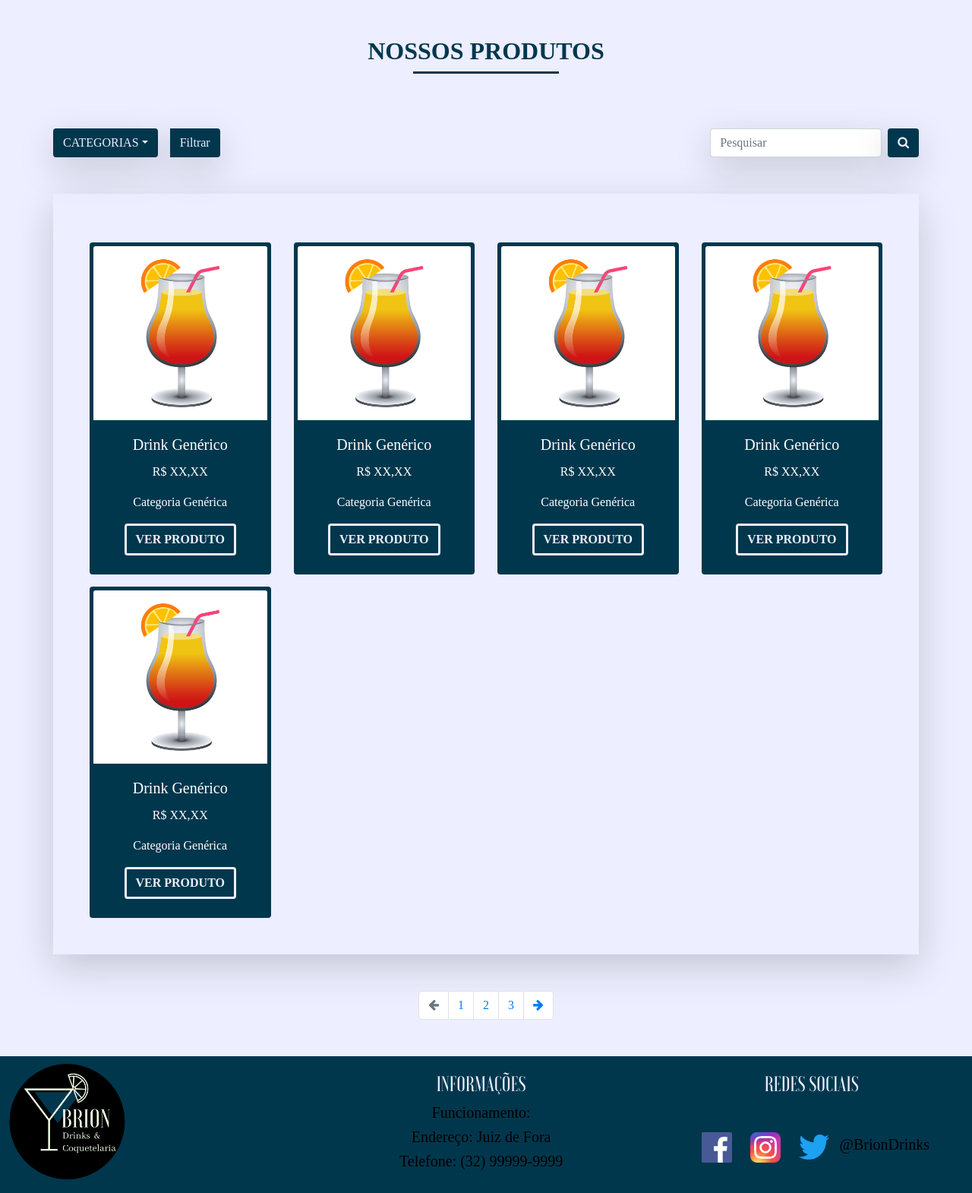
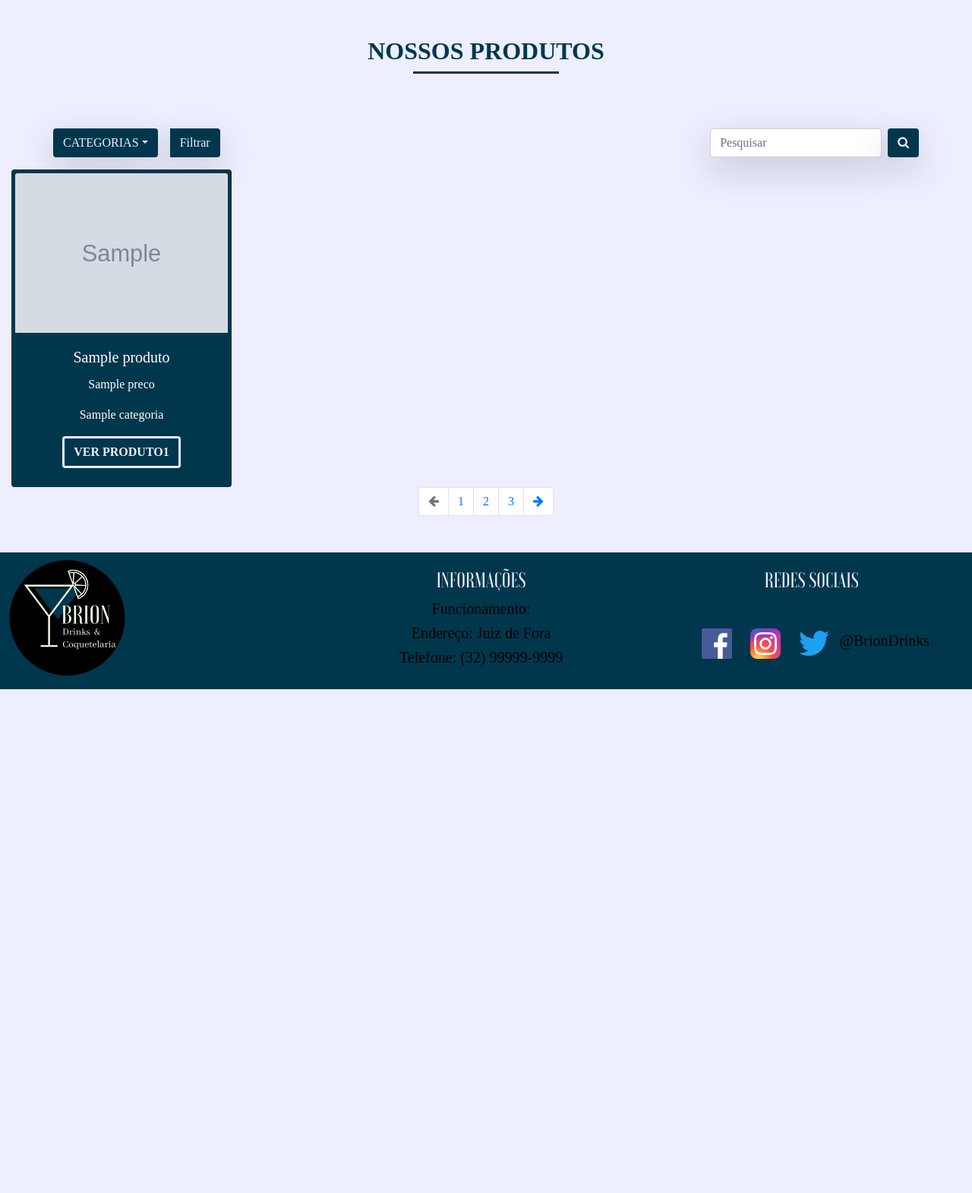
Before and after one commit to Pedro-Brion/Trainee2021.1, a PHP site: template briondrinks/app/views/site/produtos.view.php in a window 1280 px wide. Shown: the part 98-1668 px from the top of the page at 76% size. After the commit the page ends 1005 px from the top, so only its background shows below. Run offline with PHP 8.4, Linux system fonts and the light colour scheme; the template is opened without the code that fills it: most values are stand-ins (such as "Sample title", 1, 10 or a date in 2020); grey boxes marked "Sample" are stand-in pictures; some web fonts are replaced.

Commit message:
controller/produtos/produto

```diff
--- a/briondrinks/app/views/site/produtos.view.php
+++ b/briondrinks/app/views/site/produtos.view.php
@@ -44,67 +44,24 @@
     </div>
 
 <!-- CONTEÚDO PRINCIPAL-->
-    <div class="container shadow-lg mt-5 mb-5 p-5">
-        <div class="row">
+<?php foreach ($produtos as $produto) : ?>
             <div class="col-12 col-sm-6 col-md-4 col-lg-3">
                 <div class="card text-center shadow-p card-borda card-produto mt-3" >
-                    <img class="card-img-top" src="../../../public/img/drink5.png" alt="Imagem do drink">
+
+                    <img class="card-img-top" img src="../../../public/img/<?= $produto->foto ?>" alt="Imagem do drink">
                     <div class="card-body">
-                        <h5 class="card-title">Drink Genérico</h5>
-                        <p class="card-text">R$ XX,XX</p>
-                        <p class="card-text">Categoria Genérica</p>
-                        <button type="button" class="btn card-botao">VER PRODUTO</button>
-                    </div>
-                </div>
-            </div>
-            <div class="col-12 col-sm-6 col-md-4 col-lg-3">
-                <div class="card text-center shadow-p card-borda card-produto mt-3" >
-                    <img class="card-img-top" src="../../../public/img/drink5.png" alt="Imagem do drink">
-                    <div class="card-body">
-                        <h5 class="card-title">Drink Genérico</h5>
-                        <p class="card-text">R$ XX,XX</p>
-                        <p class="card-text">Categoria Genérica</p>
-                        <button type="button" class="btn card-botao">VER PRODUTO</button>
-                    </div>
-                </div>
-            </div>
-            <div class="col-12 col-sm-6 col-md-4 col-lg-3">
-                <div class="card text-center shadow-p card-borda card-produto mt-3" >
-                    <img class="card-img-top" src="../../../public/img/drink5.png" alt="Imagem do drink">
-                    <div class="card-body">
-                        <h5 class="card-title">Drink Genérico</h5>
-                        <p class="card-text">R$ XX,XX</p>
-                        <p class="card-text">Categoria Genérica</p>
-                        <button type="button" class="btn card-botao">VER PRODUTO</button>
-                    </div>
-                </div>
-            </div>
-            <div class="col-12 col-sm-6 col-md-4 col-lg-3">
-                <div class="card text-center shadow-p card-borda card-produto mt-3" >
-                    <img class="card-img-top" src="../../../public/img/drink5.png" alt="Imagem do drink">
-                    <div class="card-body">
-                        <h5 class="card-title">Drink Genérico</h5>
-                        <p class="card-text">R$ XX,XX</p>
-                        <p class="card-text">Categoria Genérica</p>
-                        <button type="button" class="btn card-botao">VER PRODUTO</button>
-                    </div>
-                </div>
-            </div>
-            <div class="col-12 col-sm-6 col-md-4 col-lg-3">
-                <div class="card text-center shadow-p card-borda card-produto mt-3" >
-                    <img class="card-img-top" src="../../../public/img/drink5.png" alt="Imagem do drink">
-                    <div class="card-body">
-                        <h5 class="card-title">Drink Genérico</h5>
-                        <p class="card-text">R$ XX,XX</p>
-                        <p class="card-text">Categoria Genérica</p>
-                        <a href="/produto" type="button" class="btn card-botao">VER PRODUTO</a>
+                        <h5 class="card-title"><?= $produto->nome ?></h5>
+                        <p class="card-text"><?= $produto->preco ?></p>
+                        <p class="card-text"><?= $produto->categoria ?></p>
+                        <a href="/produto" type="button" class="btn card-botao">VER PRODUTO<?=$produto->id?></a>
+
                     </div>
                 </div>
             </div>
 
         </div>
     </div>
-
+    <?php endforeach; ?>
 <!-- PAGINAÇÃO -->
     <nav aria-label="Navegação da página de produtos" class="filtro-pesquisa mb-5">
         <ul class="pagination justify-content-center">
```
Also changed, not shown: briondrinks/app/controllers/Controller.php (+5 -2 lines), briondrinks/app/views/site/produto.view.php (+11 -7 lines).
